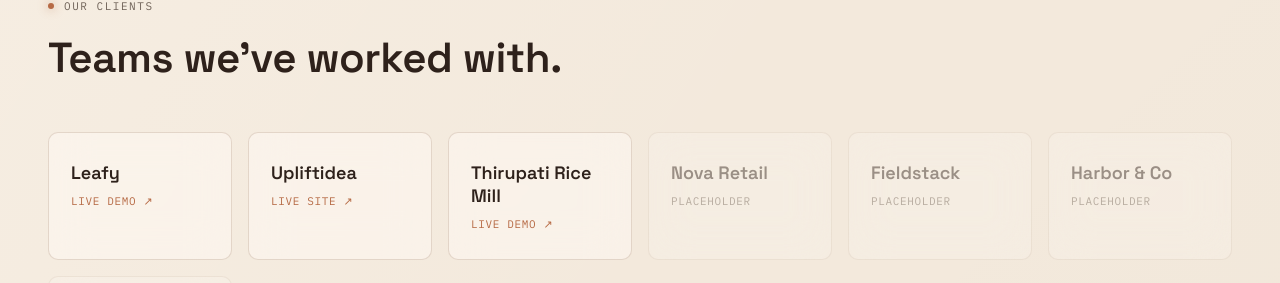
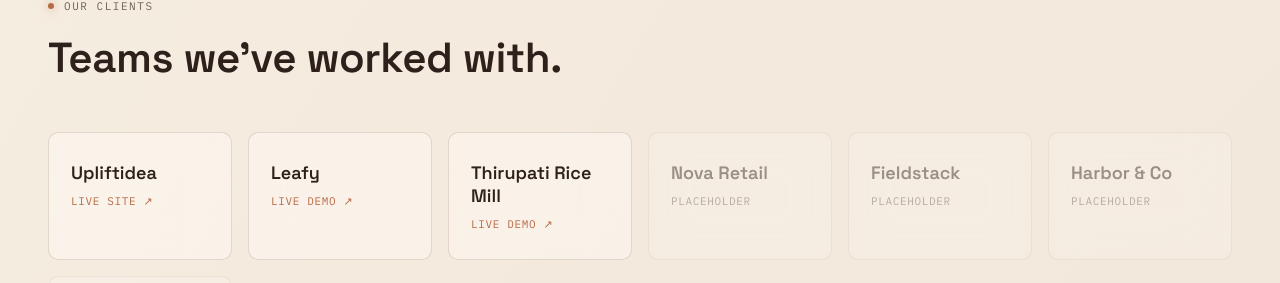
Before and after one commit to Ambroarun83/brownpixels, a Vue app: page / in a window 1280 px wide. Shown: the part 3038-3321 px from the top of the page. Built offline with nearby package versions, Linux system fonts and the light colour scheme.

Commit message:
Update clients.js

```diff
--- a/src/data/clients.js
+++ b/src/data/clients.js
@@ -1,14 +1,15 @@
 // Real clients — verified, live links.
 export const realClients = [
+
+  {
+    name: 'Upliftidea',
+    url: 'https://upliftidea.in/',
+    note: 'Live site'
+  },
   {
     name: 'Leafy',
     url: 'https://leafy-demo.vercel.app',
     note: 'Live demo'
-  },
-  {
-    name: 'Upliftidea',
-    url: 'https://upliftidea.vercel.app/',
-    note: 'Live site'
   },
    {
     name: 'Thirupati Rice Mill',
```
